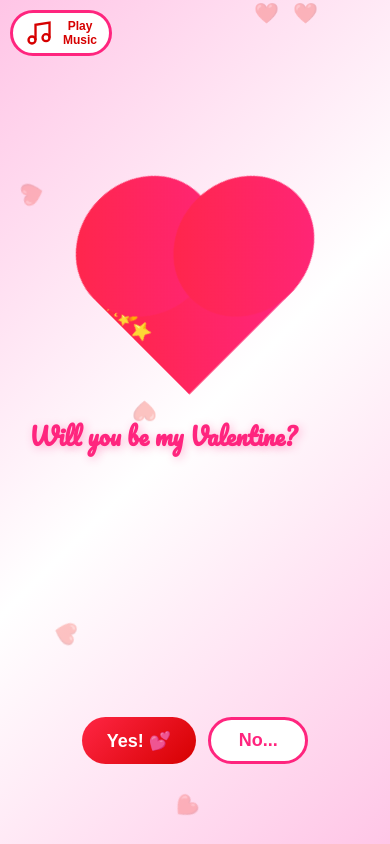
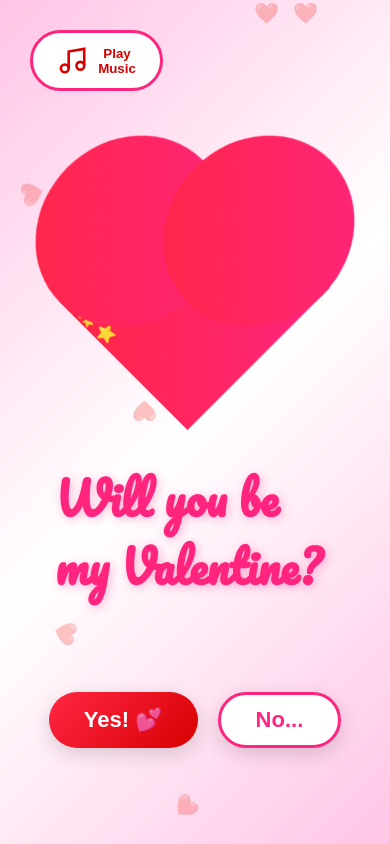
Before and after one commit to EvanO3/Valentine, a plain HTML site: page index.html in a window 390 px wide. Drawn offline with Linux system fonts and the light colour scheme.

Commit message:
finalize format for mobile

```diff
--- a/script.js
+++ b/script.js
@@ -67,7 +67,7 @@ function transitionToRose(container) {
 
     roseScene.innerHTML = `
             <div class="rose-pop">🌹</div>
-            <h2 class="cute-text">Every petal represents a reason why I'm lucky to have you.</h2>
+            <h2 class="cute-text">Every petal represents a reason why I’m lucky to know you… so I was wondering, would you be my Valentine and let me add one more reason 🌸💌</h2>
         `;
 
     container.appendChild(roseScene);
--- a/styles.css
+++ b/styles.css
@@ -272,132 +272,83 @@ body {
 
 
 
-/* --- MOBILE RESPONSIVENESS --- */
+/* --- PERFECTED MOBILE RESPONSIVENESS --- */
 @media (max-width: 768px) {
-    /* 1. Scale down the main pulsing heart */
+    /* 1. Heart: Substantial but not overwhelming */
     .heart-box {
-        width: 180px;
-        height: 160px;
+        width: 190px;
+        height: 170px;
     }
     .heart-box::before, .heart-box::after {
-        width: 180px;
-        height: 160px;
+        width: 190px;
+        height: 170px;
     }
-    .heart-box::before { top: -80px; }
-    .heart-box::after { left: 80px; }
+    .heart-box::before { top: -85px; }
+    .heart-box::after { left: 85px; }
 
-    /* 2. Adjust Question text size */
-    .question {
-        font-size: 28px;
-        width: 90vw; /* Keep text from hitting edges */
-    }
+    /* 2. Question: Clear and centered */
     .question-div {
         top: 55%;
+        width: 100%;
+        padding: 0 55px;
+    }
+    .question {
+        font-size: 45px; /* Big enough to read easily */
+        line-height: 1.5;
     }
 
-    /* 3. Stack or scale buttons */
+    /* 3. Buttons: Positioned lower and easy to hit */
     .buttons-container {
-        gap: 15px;
-        top: 75%;
+        top: 82%; /* Lower than center, but safe from home bar */
+        gap: 20px;
         width: 100%;
         justify-content: center;
-    }
-    .btn {
-        font-size: 18px;
-        padding: 12px 30px;
+        padding: 0 10px;
     }
 
-    /* 4. Shrink Music Button */
-    .music-btn {
-        top: 15px;
-        left: 15px;
-        padding: 8px 16px;
-        font-size: 14px;
+    .btn {
+        font-size: 22px; /* Large enough for thumbs */
+        padding: 12px 35px;
+        box-shadow: 0 6px 20px rgba(0,0,0,0.15);
     }
 
-    /* 5. Celebration Screen Adjustments */
+    /* 4. Celebration Screen */
     .yay-text {
-        font-size: 26px;
+        font-size: 32px;
     }
     .celebration-meme {
-        width: 90%; /* Make GIF fill more width on mobile */
-        max-height: 45vh;
+        width: 90%;
+        max-height: 70vh;
     }
     .rose-pop {
-        font-size: 100px;
+        font-size: 120px;
     }
     .cute-text {
-        font-size: 22px;
-        width: 85%;
+        font-size: 28px;
+        width: 95%;
     }
 }
 
-/* --- MOBILE RESPONSIVENESS (Lowered Buttons) --- */
-@media (max-width: 768px) {
-    /* 1. Heart Scaling */
+/* Specific fix for narrow phones (like iPhone SE or 13 mini) */
+@media (max-width: 375px) {
     .heart-box {
-        width: 140px;
-        height: 125px;
+        width: 160px;
+        height: 145px;
     }
-    .heart-box::before, .heart-box::after {
-        width: 140px;
-        height: 125px;
-    }
-    .heart-box::before { top: -65px; }
-    .heart-box::after { left: 65px; }
+    .heart-box::before { top: -75px; }
+    .heart-box::after { left: 75px; }
 
-    /* 2. Position the question a bit higher to make room below */
     .question {
         font-size: 24px;
-        width: 85vw;
-        line-height: 1.2;
-    }
-    .question-div {
-        top: 50%; /* Shifted up slightly from 52% */
     }
 
-    /* 3. SHIFT BUTTONS DOWN */
     .buttons-container {
-        gap: 12px;
-        top: 85%; /* Moved down from 72% to 85% */
-        width: 100%;
-        justify-content: center;
+        top: 85%;
+        gap: 15px;
     }
 
     .btn {
-        font-size: 18px;
+        font-size: 20px;
         padding: 10px 25px;
-        min-width: 100px;
-    }
-
-    /* 4. Music Button */
-    .music-btn {
-        top: 10px;
-        left: 10px;
-        padding: 6px 12px;
-        font-size: 12px;
-    }
-
-    /* 5. Celebration Screen */
-    .yay-text {
-        font-size: 24px;
-    }
-    .celebration-meme {
-        width: 85%;
-        max-height: 40vh;
-    }
-    .rose-pop {
-        font-size: 80px;
-    }
-    .cute-text {
-        font-size: 18px;
-        width: 90%;
     }
 }
-
-/* For very small devices */
-@media (max-width: 380px) {
-    .buttons-container {
-        top: 88%; /* Even lower for tiny screens to prevent overlap */
-    }
-}
```
